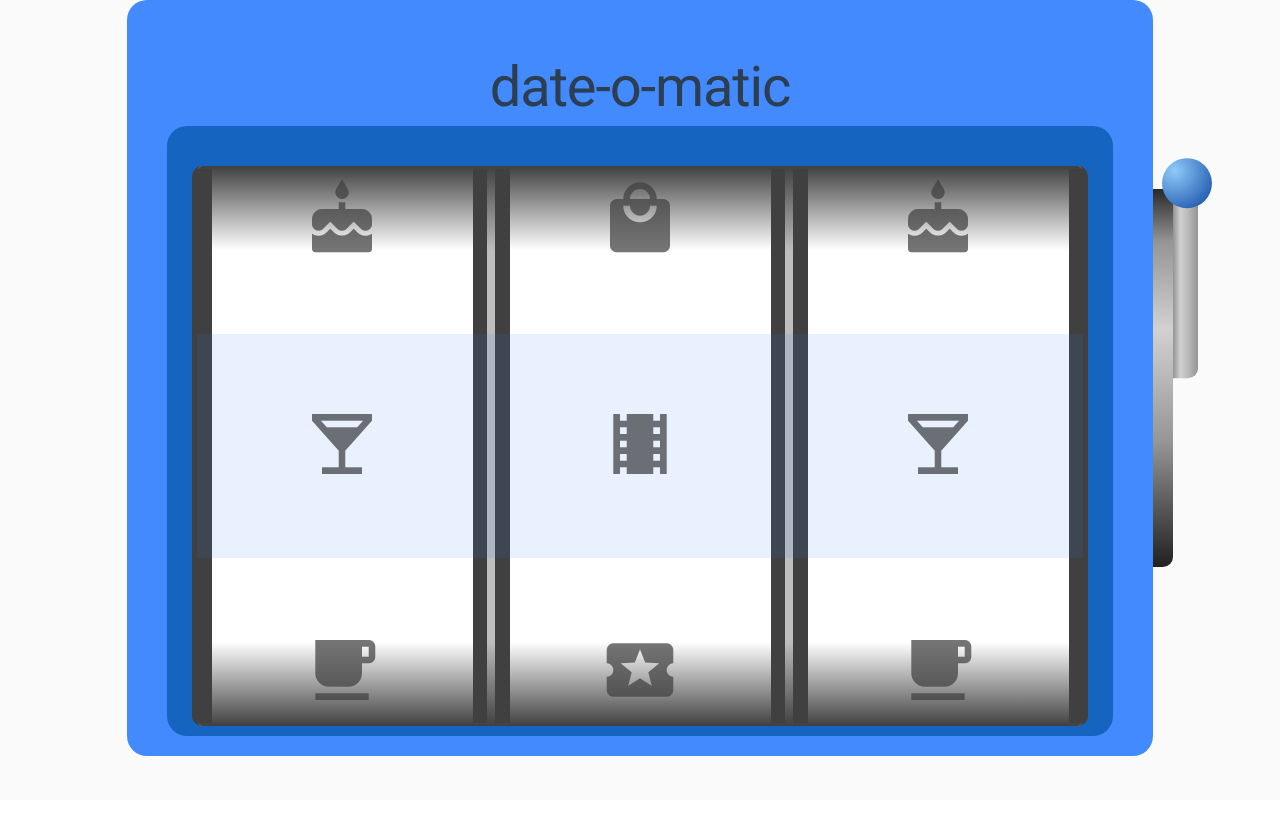
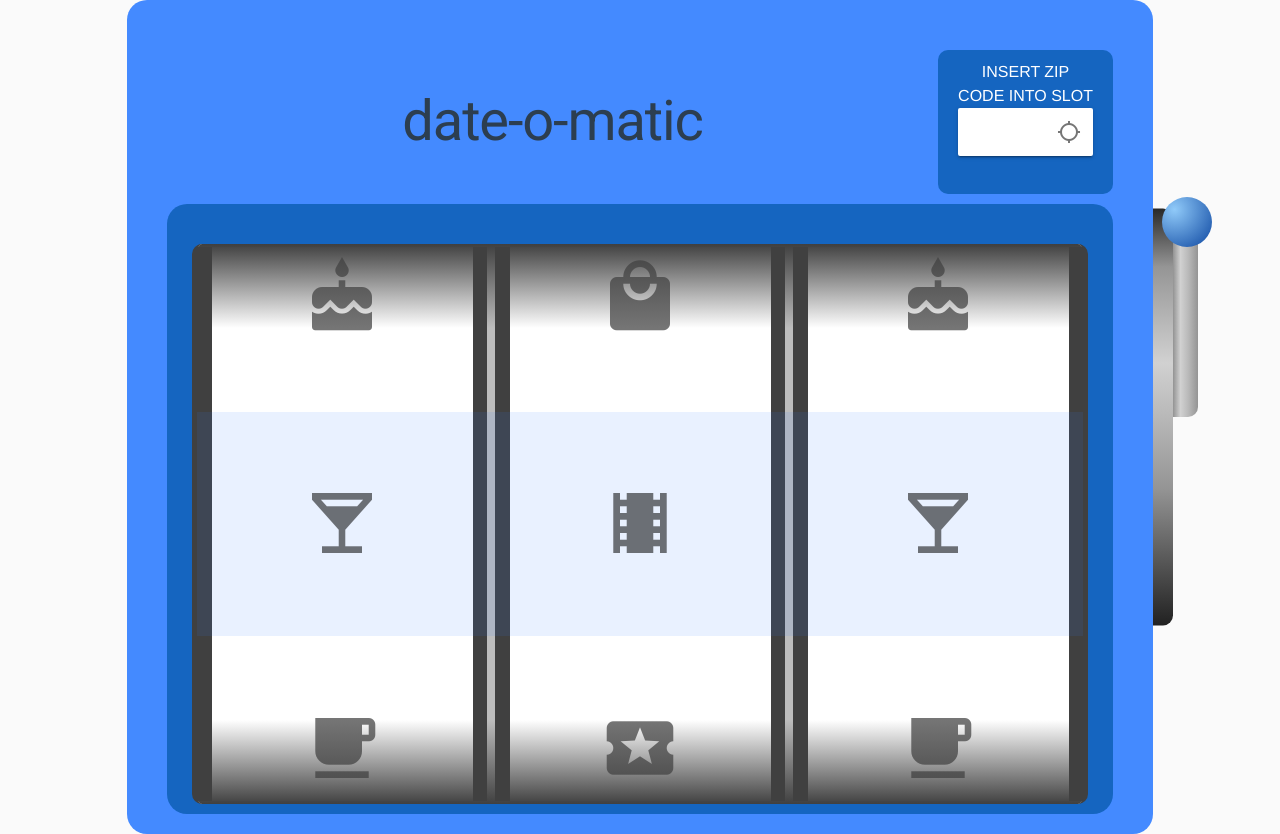
Before and after one commit to jessicarobins/datr-ui, a Vue app: page /#/ in a window 1280 px wide. Before the commit the page ends 800 px from the top, so only its background shows below. Built offline with nearby package versions, Linux system fonts and the light colour scheme.

Commit message:
added text box for zip code

```diff
--- /dev/null
+++ b/src/components/AppHeader.vue
@@ -0,0 +1,56 @@
+<template>
+  <div class="app-header">
+    <h1 class="display-3">date-o-matic</h1>
+    <div class="zip-code-container">
+      <span class="subheading">INSERT ZIP CODE INTO SLOT</span>
+      <v-text-field
+        :value="zipcode"
+        @input="updateZipcode"
+        append-icon="location_searching"
+        solo></v-text-field>
+    </div>
+  </div>
+</template>
+
+<script>
+import { mapState } from 'vuex'
+import { SET_ZIPCODE } from '@/store/types'
+
+export default {
+  name: 'AppHeader',
+  computed: {
+    ...mapState({
+      zipcode: state => state.location.zipcode
+    })
+  },
+  methods: {
+    updateZipcode(value) {
+      this.$store.commit(SET_ZIPCODE, value)
+    }
+  }
+}
+</script>
+
+<!-- Add "scoped" attribute to limit CSS to this component only -->
+<style scoped>
+.app-header {
+  display: flex;
+  margin-bottom: 10px;
+}
+
+.subheading {
+  color: #fff;
+}
+
+.display-3 {
+  flex: 1;
+  align-self: center;
+}
+
+.zip-code-container {
+  background-color: #1565C0;
+  border-radius: 10px;
+  padding: 10px 20px;
+  width: 175px;
+}
+</style>
--- a/src/components/Places.vue
+++ b/src/components/Places.vue
@@ -4,12 +4,15 @@
       :items="items"
       :getPlaces="getPlaces"
       :placeItems="placeItems"
-      :resetItems="resetItems" />
+      :resetItems="resetItems">
+      <AppHeader />
+    </SlotMachine>
   </div>
 </template>
 
 <script>
 import { mapActions } from 'vuex'
+import AppHeader from './AppHeader.vue'
 import Place from './Place.vue'
 import SlotMachine from './SlotMachine/SlotMachine.vue'
 import { foodIcons, activityIcons } from './SlotMachine/icons'
@@ -17,6 +20,7 @@ import { foodIcons, activityIcons } from './SlotMachine/icons'
 export default {
   name: 'Places',
   components: {
+    AppHeader,
     Place,
     SlotMachine
   },
--- a/src/components/SlotMachine/SlotMachine.vue
+++ b/src/components/SlotMachine/SlotMachine.vue
@@ -1,7 +1,7 @@
 <template>
   <div>
     <div class="slot-machine-outer-container">
-      <h1 class="display-3">date-o-matic</h1>
+      <slot></slot>
       <div class="slot-machine-inner-container">
         <div class="slot-machine">
           <SlotMachineWheel
--- a/src/store/modules/place.js
+++ b/src/store/modules/place.js
@@ -5,7 +5,9 @@ import { GET_PLACES } from '../types'
 const actions = {
   async getPlaces({ dispatch, commit, rootState }) {
     try {
-      await dispatch('getLocation', null, { root: true })
+      if (!rootState.location.coords) {
+        await dispatch('getLocation', null, { root: true })
+      }
       const place = await api('/places', {
         params: rootState.location.coords
       })
```
